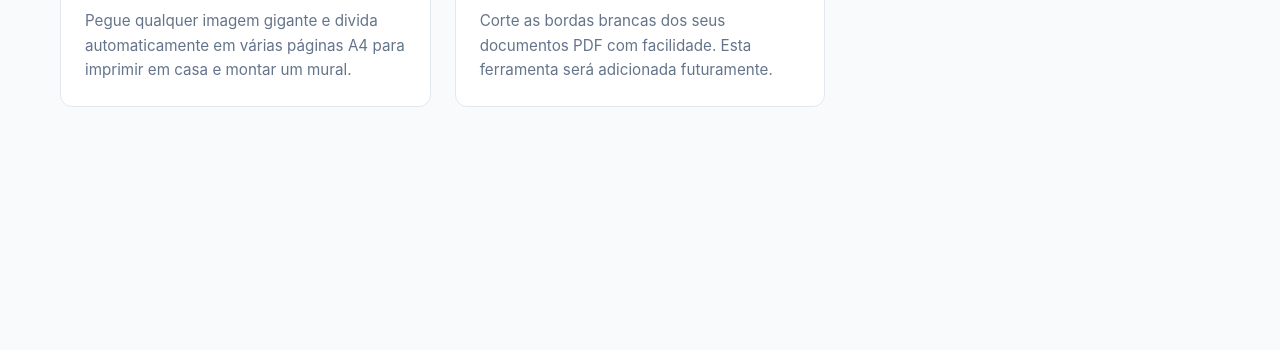
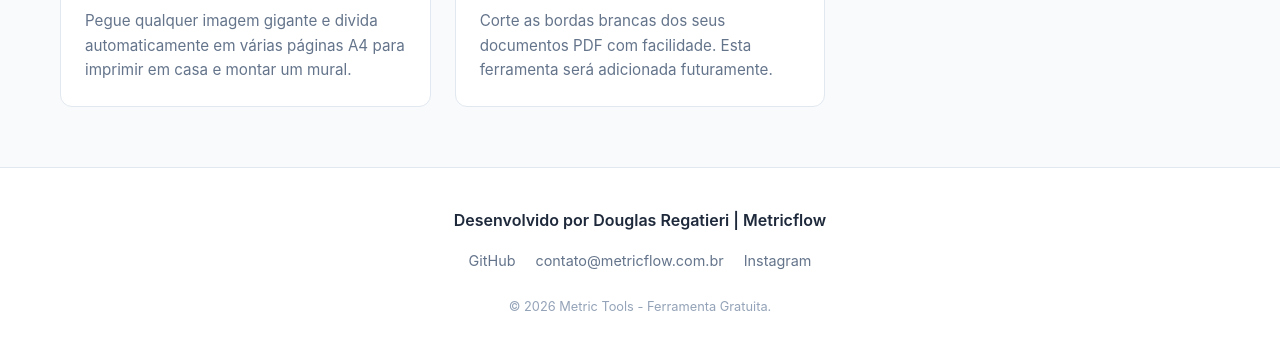
Before and after one commit to douglas-regatieri/metricflow-tools, a plain HTML site: page index.html in a window 1280 px wide. Shown: the part 498-848 px from the top of the page. Before the commit the page ends 800 px from the top, so only its background shows below. Drawn offline with Linux system fonts and the light colour scheme.

Commit message:
feat: add footer sections with developer credits and contact links to main pages and sidebar

```diff
--- a/index.html
+++ b/index.html
@@ -39,5 +39,19 @@
         </div>
     </main>
 
+    <footer class="main-footer">
+        <div class="footer-content">
+            <p class="footer-credits">Desenvolvido por Douglas Regatieri | Metricflow</p>
+            <div class="footer-links">
+                <a href="https://github.com/douglas-regatieri" target="_blank">GitHub</a>
+                <a href="mailto:contato@metricflow.com.br">contato@metricflow.com.br</a>
+                <a href="https://www.instagram.com/metricflowbi" target="_blank">Instagram</a>
+            </div>
+            <p style="font-size: 0.8rem; color: #94a3b8; margin-top: 10px;">
+                &copy; 2026 Metric Tools - Ferramenta Gratuita.
+            </p>
+        </div>
+    </footer>
+
 </body>
 </html>
--- a/style.css
+++ b/style.css
@@ -254,3 +254,61 @@ button:hover:not(:disabled) {
     border: 1px dashed rgba(255, 0, 0, 0.8);
     background: rgba(255, 255, 255, 0.1);
 }
+
+/* Estilos do Rodapé */
+.main-footer {
+    background-color: var(--card-bg);
+    border-top: 1px solid var(--border-color);
+    padding: 40px 20px;
+    margin-top: 60px;
+    text-align: center;
+}
+
+.footer-content {
+    max-width: 1200px;
+    margin: 0 auto;
+    display: flex;
+    flex-direction: column;
+    gap: 15px;
+    align-items: center;
+}
+
+.footer-credits {
+    font-weight: 600;
+    color: var(--text-main);
+}
+
+.footer-links {
+    display: flex;
+    gap: 20px;
+    flex-wrap: wrap;
+    justify-content: center;
+}
+
+.footer-links a {
+    text-decoration: none;
+    color: var(--text-muted);
+    font-size: 0.9rem;
+    transition: color 0.2s;
+    display: flex;
+    align-items: center;
+    gap: 5px;
+}
+
+.footer-links a:hover {
+    color: var(--primary-color);
+}
+
+/* Rodapé específico para a Sidebar (dentro da ferramenta) */
+.sidebar-footer {
+    margin-top: auto; /* Empurra para o final da sidebar */
+    padding-top: 20px;
+    border-top: 1px solid var(--border-color);
+    font-size: 0.85rem;
+    color: var(--text-muted);
+}
+
+.sidebar-footer a {
+    color: var(--primary-color);
+    text-decoration: none;
+}
```
Also changed, not shown: poster.html (+7 -0 lines).
